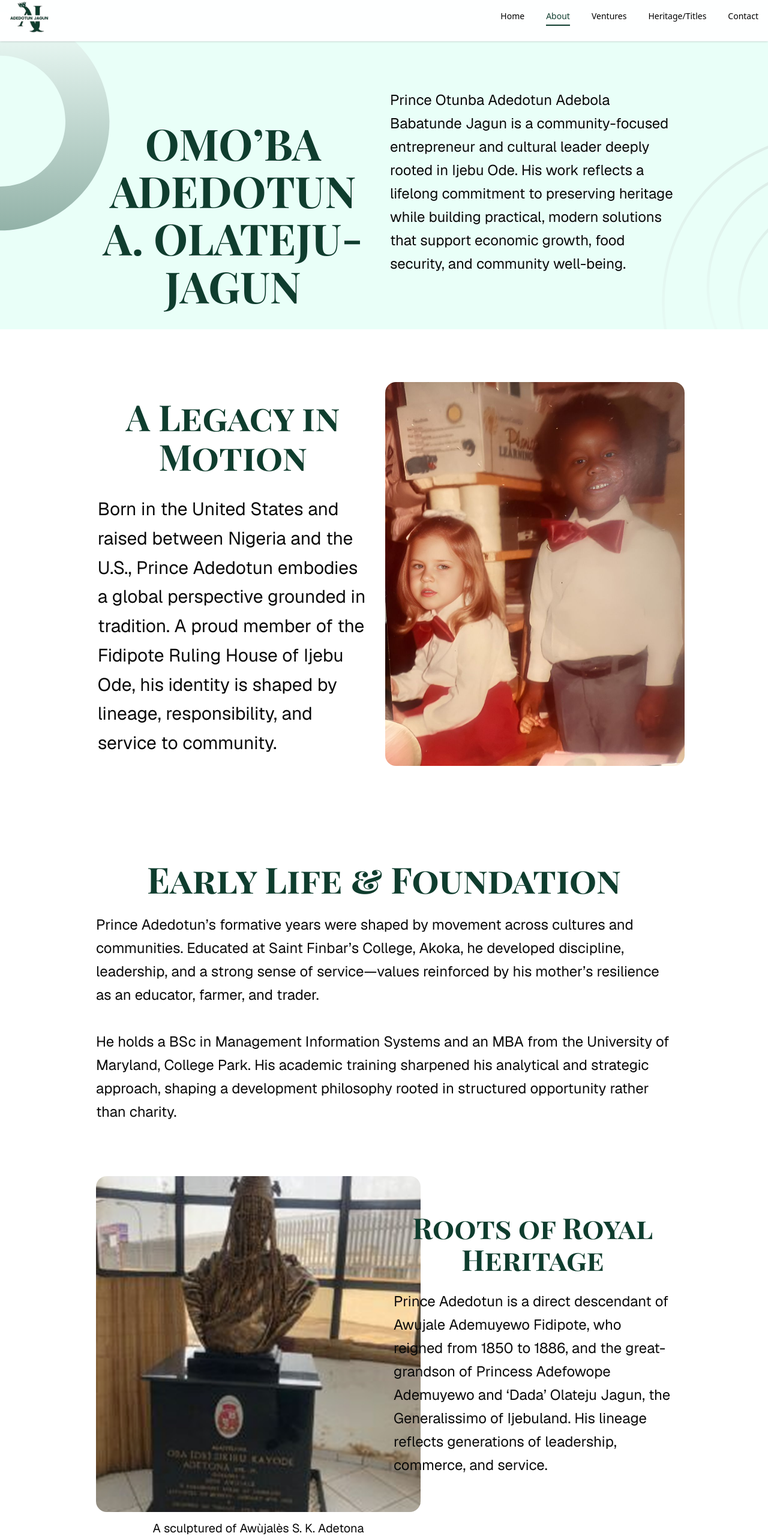
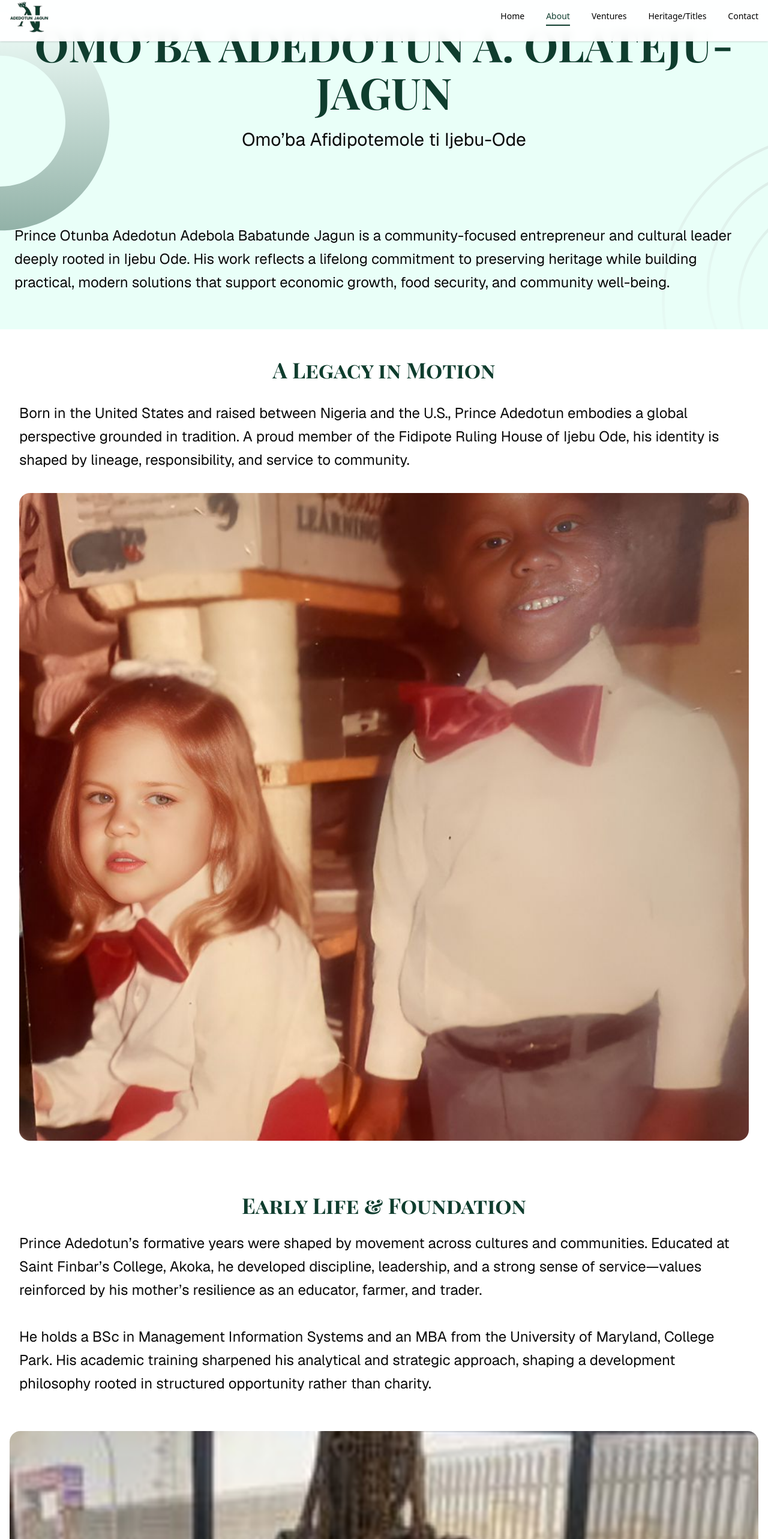
Before and after one commit to Guns-akimbo/Prince-Jagun-Portfolio-, a Next.js app: page /about in a window 1280 px wide. Shown: the part 11-2577 px from the top of the page at 60% size. Built offline with nearby package versions, Linux system fonts and the light colour scheme.

Commit message:
about us

```diff
--- a/src/app/(pages)/about/page.tsx
+++ b/src/app/(pages)/about/page.tsx
@@ -9,7 +9,7 @@ const AboutPage = () => {
       <Header />
       <main className="w-full overflow-x-hidden">
         <div className="mobile-bg relative bg-cover w-full flex items-center bg-no-repeat opacity-  h-100vh lg:h-[70vh] lg:pt-0 overflow-x-hidden ">
-          <div className="grid lg:grid-cols-2 gap-1 items-start w-full lg:w-10/12 mx-auto p-8 mt-25 ">
+          <div className="grid 2xl:grid-cols-2 gap-1 items-start w-full 2xl:w-10/12 mx-auto p-4 mt-16  ">
             <motion.div
               initial={{ opacity: 0, x: 30 }}
               whileInView={{ opacity: 1, x: 0 }}
@@ -17,11 +17,11 @@ const AboutPage = () => {
               transition={{ duration: 0.6, delay: 0.2 }}
               className=" w-full lg:h-72 "
             >
-              <div className="flex flex-col items-center h-full  w-full p-6">
-                <h2 className="font-serif text-2xl lg:text-7xl text-center font-bold mb-8 text-[#0F3D2E]">
+              <div className="flex flex-col items-center h-full space-y-4 w-full p-6 mb-">
+                <h2 className="font-serif text-2xl md:text-5xl lg:text-7xl text-center font-bold  text-[#0F3D2E]">
                   OMO’BA ADEDOTUN A. OLATEJU-JAGUN
                 </h2>
-                <p className="font-sans text-base lg:text-3xl leading-relaxed lg:mb-8 text-center">
+                <p className="font-sans text-base md:text-2xl lg:text-3xl leading-relaxed md:mb-0 mb-4 text-center">
                   Omo’ba Afidipotemole ti Ijebu-Ode
                 </p>
               </div>
@@ -34,7 +34,7 @@ const AboutPage = () => {
             >
               <div className="p-2 flex items-center justify-center h-72 ">
                 <div className="rounded flex items-center justify-center">
-                  <p className="font-sans text-lg lg:text-2xl leading-relaxed mb-8">
+                  <p className="font-sans text-lg md:text-2xl lg:text-2xl leading-relaxed mb-8">
                     Prince Otunba Adedotun Adebola Babatunde Jagun is a
                     community-focused entrepreneur and cultural leader deeply
                     rooted in Ijebu Ode. His work reflects a lifelong commitment
@@ -47,20 +47,20 @@ const AboutPage = () => {
             </motion.div>
           </div>
         </div>
-        <div className="py-16 lg:py-14 w-full bg-white overflow-x-hidden ">
-          <div className="grid lg:grid-cols-2 gap-1 items-start w-full lg:w-10/12 mx-auto p-4 lg:p-8 ">
+        <div className="py-4 2xl:py-14 w-full bg-white overflow-x-hidden ">
+          <div className="grid 2xl:grid-cols-2 gap-1 items-start w-full 2xl:w-10/12 mx-auto p-4 lg:p-8  ">
             <motion.div
               initial={{ opacity: 0, x: 30 }}
               whileInView={{ opacity: 1, x: 0 }}
-              viewport={{ once: false, amount: 0.3 }}
+              viewport={{ once: true, amount: 0.3 }}
               transition={{ duration: 0.6, delay: 0.2 }}
               className=" w-full h-full"
             >
-              <div className="flex flex-col justify-center items-center h-full w-full md:p-6">
-                <h2 className="font-serif text-2xl text-center lg:text-6xl font-bold text-[#0F3D2E] mb-8  ">
+              <div className="flex flex-col justify-center items-center h-full w-full 2xl:p-6">
+                <h2 className="font-serif text-2xl text-center md:text-4xl 2xl:text-6xl font-bold text-[#0F3D2E] mb-8  ">
                   A Legacy in Motion
                 </h2>
-                <p className="font-sans text-lg lg:text-3xl leading-relaxed mb-8">
+                <p className="font-sans text-lg md:text-2xl 2xl:text-3xl leading-relaxed mb-8">
                   Born in the United States and raised between Nigeria and the
                   U.S., Prince Adedotun embodies a global perspective grounded
                   in tradition. A proud member of the Fidipote Ruling House of
@@ -72,11 +72,11 @@ const AboutPage = () => {
             <motion.div
               initial={{ opacity: 0, x: -30 }}
               whileInView={{ opacity: 1, x: 0 }}
-              viewport={{ once: false, amount: 0.3 }}
+              viewport={{ once: true, amount: 0.3 }}
               transition={{ duration: 0.6 }}
             >
               <div className=" aspect-auto rounded flex items-center justify-center">
-                <div className="h-120 w-full lg:h-160 lg:w-135.25 lg:p-0 p-2">
+                <div className="h-120 w-full md:h-270 2xl:h-160 2xl:w-135.25 lg:p-0 p-2">
                   <Image
                     src="/images/about2.jpg"
                     alt="Prince seated on throne"
@@ -95,13 +95,13 @@ const AboutPage = () => {
           whileInView={{ opacity: 1, x: 0 }}
           viewport={{ once: false, amount: 0.3 }}
           transition={{ duration: 0.6, delay: 0.2 }}
-          className="w-full justify-center flex "
+          className="w-full justify-center flex md:p-4 2xl:p-0 "
         >
-          <div className="flex flex-col justify-center items-center h-fit w-full lg:w-[85%] py-6 md:px-16 px-4">
-            <h2 className="font-serif text-center text-2xl lg:text-6xl font-bold text-[#0F3D2E] mb-6 ">
+          <div className="flex flex-col justify-center items-center h-fit w-full 2xl:w-[85%] py-6 2xl:px-16 px-4">
+            <h2 className="font-serif text-center text-2xl md:text-4xl 2xl:text-6xl font-bold text-[#0F3D2E] mb-6 ">
               Early Life & Foundation
             </h2>
-            <p className="font-sans text-lg lg:text-2xl leading-relaxed">
+            <p className="font-sans text-lg md:text-2xl 2xl:text-2xl leading-relaxed">
               Prince Adedotun’s formative years were shaped by movement across
               cultures and communities. Educated at Saint Finbar’s College,
               Akoka, he developed discipline, leadership, and a strong sense of
@@ -117,16 +117,16 @@ const AboutPage = () => {
             </p>
           </div>
         </motion.div>
-        <div className="mx-auto w-full lg:max-w-[85%] py-0 lg:py-6 lg:px-16 px-4 ">
-          <div className="flex lg:flex-row flex-col w-full justify-center items-center gap-8 lg:gap-4  mb-6">
+        <div className="mx-auto w-full 2xl:max-w-[85%] py-0 2xl:py-6 2xl:px-16 px-4  ">
+          <div className="flex 2xl:flex-row flex-col w-full justify-center items-center gap-8 2xl:gap-4  mb-6">
             <motion.div
               initial={{ opacity: 0, x: -30 }}
               whileInView={{ opacity: 1, x: 0 }}
               viewport={{ once: false, amount: 0.3 }}
               transition={{ duration: 0.6 }}
-              className="w-full lg:w-1/2 h-160 flex flex-col justify-center items-start text-center"
+              className="w-full 2xl:w-1/2 h-140 md:h-270 flex flex-col justify-center items-start text-center"
             >
-              <div className="h-120 w-full lg:h-140 lg:w-135.25 ">
+              <div className="h-120 w-full md:h-260 md:w-full 2xl:h-140 2xl:w-135.25 ">
                 <Image
                   src="/images/about3.png"
                   alt="Prince seated on throne"
@@ -135,7 +135,7 @@ const AboutPage = () => {
                   height={100}
                   priority
                 />
-                <h2 className="font-sans text-lg md:text-xl font-normal mt-4">
+                <h2 className="font-sans text-lg md:text-2xl font-normal mt-4">
                   A sculptured of Awùjalès S. K. Adetona{" "}
                 </h2>
               </div>
@@ -146,13 +146,13 @@ const AboutPage = () => {
               whileInView={{ opacity: 1, x: 0 }}
               viewport={{ once: false, amount: 0.3 }}
               transition={{ duration: 0.6, delay: 0.2 }}
-              className=" w-full lg:w-1/2 lg:h-160 "
+              className=" w-full 2xl:w-1/2 2xl:h-160 md:mt-14 "
             >
               <div className="flex flex-col justify-center items-center h-full w-full">
-                <h2 className="font-serif text-center text-2xl md:text-5xl font-bold mb-6 text-[#0F3D2E]">
+                <h2 className="font-serif text-center text-2xl md:text-4xl font-bold mb-6 text-[#0F3D2E]">
                   Roots of Royal Heritage
                 </h2>
-                <p className="font-sans text-lg lg:text-2xl leading-relaxed lg:mb-0 mb-8">
+                <p className="font-sans text-xl 2xl:text-2xl leading-relaxed lg:mb-0 mb-8">
                   Prince Adedotun is a direct descendant of Awujale Ademuyewo
                   Fidipote, who reigned from 1850 to 1886, and the
                   great-grandson of Princess Adefowope Ademuyewo and ‘Dada’
@@ -164,17 +164,17 @@ const AboutPage = () => {
           </div>
         </div>
 
-        <div className="py-16 lg:py-14 w-full bg-[#0F3D2E] p-4 lg:p-0">
-          <div className="grid lg:grid-cols-2 gap-1 items-start justify-between bg-white  w-full lg:w-10/12 mx-auto p-8 shadow-lg lg:h-160">
+        <div className="py-16 2xl:py-14 w-full bg-[#0F3D2E] p-4 2xl:p-0">
+          <div className="grid lg:grid-cols-2 gap-1 items-start justify-between bg-white  w-full 2xl:w-10/12 mx-auto md:p-4 p-2 2xl:p-8 shadow-lg lg:h-160">
             <motion.div
               initial={{ opacity: 0, x: 30 }}
               whileInView={{ opacity: 1, x: 0 }}
               viewport={{ once: false, amount: 0.3 }}
               transition={{ duration: 0.6, delay: 0.2 }}
-              className=" w-full h-full"
+              className=" w-full h-full "
             >
               <div className="flex flex-col justify-center items-center h-full w-full p-0 lg:p-6">
-                <h2 className="text-2xl text-center font-serif lg:text-5xl font-bold text-[#0F3D2E] mb-8 ">
+                <h2 className="text-2xl text-center font-serif  md:text-4xl  2xl:text-5xl font-bold text-[#0F3D2E] mb-8 ">
                   Lineage of Leadership
                 </h2>
                 <p className="font-sans text-lg lg:text-2xl text-left leading-relaxed mb-8">
@@ -196,7 +196,7 @@ const AboutPage = () => {
               <div className=" aspect-auto rounded w-full flex items-center justify-end h-full ">
                 <div className="h-full w-full flex items-center justify-end">
                   <Image
-                    src="/images/about-oba.jpg"
+                    src="/images/grandpa.jpg"
                     alt="Prince seated on throne"
                     className="w-full h-full object-cover rounded-2xl lg:h-148 mb-2 lg:w-135.25"
                     width={800}
@@ -208,13 +208,13 @@ const AboutPage = () => {
             </motion.div>
           </div>
         </div>
-        <div className=" mx-auto py-6 lg:py-14 bg-red00  w-full  lg:w-10/12">
-          <div className="grid lg:grid-cols-2 gap-1 items-start w-full justify-between lg:h-160">
+        <div className=" mx-auto p-4 2xl:py-14  w-full  2xl:w-10/12">
+          <div className="grid lg:grid-cols-2 gap-1 items-start w-full justify-center 2xl:h-160 ">
             <div className="p-4 lg:hidden">
-              <h2 className="text-2xl text-center font-serif lg:text-4xl font-bold text-[#0F3D2E] mb-8 ">
+              <h2 className="text-2xl text-center font-serif md:text-4xl 2xl:text-4xl font-bold text-[#0F3D2E] mb-8 ">
                 Values & Social Commitment
               </h2>
-              <p className="font-sans text-lg lg:text-2xl leading-relaxed ">
+              <p className="font-sans text-lg 2xl:text-2xl leading-relaxed ">
                 Guided by a humanitarian philosophy, Prince Adedotun believes
                 communities thrive through access to education, skills, food,
                 and opportunity. His work supports youth development,
@@ -231,7 +231,7 @@ const AboutPage = () => {
               className="w-full lg:h-160 "
             >
               <div className="aspect-auto rounded flex items-start order-2 p-4 lg:p-0">
-                <div className="h-120 w-full lg:h-150 lg:w-125.25">
+                <div className="h-120 w-full md:h-250 lg:h-150 lg:w-125.25">
                   <Image
                     src="/images/frame4.jpg"
                     alt="Prince seated on throne"
@@ -253,10 +253,10 @@ const AboutPage = () => {
             >
               <div className="flex flex-col justify-center items-center h-full gap-3 w-full p-4 lg:p-6  ">
                 <div className="hidden lg:flex lg:flex-col ">
-                  <h2 className="text-2xl  font-serif lg:text-4xl font-bold text-[#0F3D2E] mb-8 text-center">
+                  <h2 className="text-2xl  font-serif  md:text-4xl  2xl:text-4xl font-bold text-[#0F3D2E] mb-8 text-center">
                     Values & Social Commitment
                   </h2>
-                  <p className="font-sans text-lg lg:text-2xl leading-relaxed mb-8">
+                  <p className="font-sans text-lg 2xl:text-2xl leading-relaxed mb-8">
                     Guided by a humanitarian philosophy, Prince Adedotun
                     believes communities thrive through access to education,
                     skills, food, and opportunity. His work supports youth
@@ -265,10 +265,10 @@ const AboutPage = () => {
                   </p>
                 </div>
 
-                <h2 className="text-3xl text-center font-serif lg:text-4xl font-bold text-[#0F3D2E] mb-8  ">
+                <h2 className="text-3xl text-center m font-serif md:text-4xl  2xl:text-4xlfont-bold text-[#0F3D2E] ">
                   Continuing The Legacy
                 </h2>
-                <p className="font-sans text-lg lg:text-2xl leading-relaxed order-2 lg:order-1">
+                <p className="font-sans text-lg 2xl:text-2xl leading-relaxed order-2 lg:order-1">
                   Prince Otunba Adedotun Adebola Babatunde Jagun represents a
                   balance of heritage and progress. His journey reflects respect
                   for tradition, guided by a clear vision for sustainable
--- a/src/app/(pages)/heritage/page.tsx
+++ b/src/app/(pages)/heritage/page.tsx
@@ -171,8 +171,8 @@ const HeritagePage = () => {
             </div>
           </div>
         </div>
-        <div className="2xl:w-1/3 md:w-full h-full flex items-center justify-center mb-8 2xl:mb-0">
-          <div className="w-full md:h-full h-11/12   lg:p-0 flex justify-center items-center ">
+        <div className="2xl:w-1/3 md:w-full h-full flex items-center justify-center mb-8 2xl:mb-0 bg-amber-400">
+          <div className="w-full md:h-full h-11/12  lg:p-0 flex justify-center items-center ">
             <Image
               src="/images/heritage2.png"
               alt="Prince seated on throne"
```
